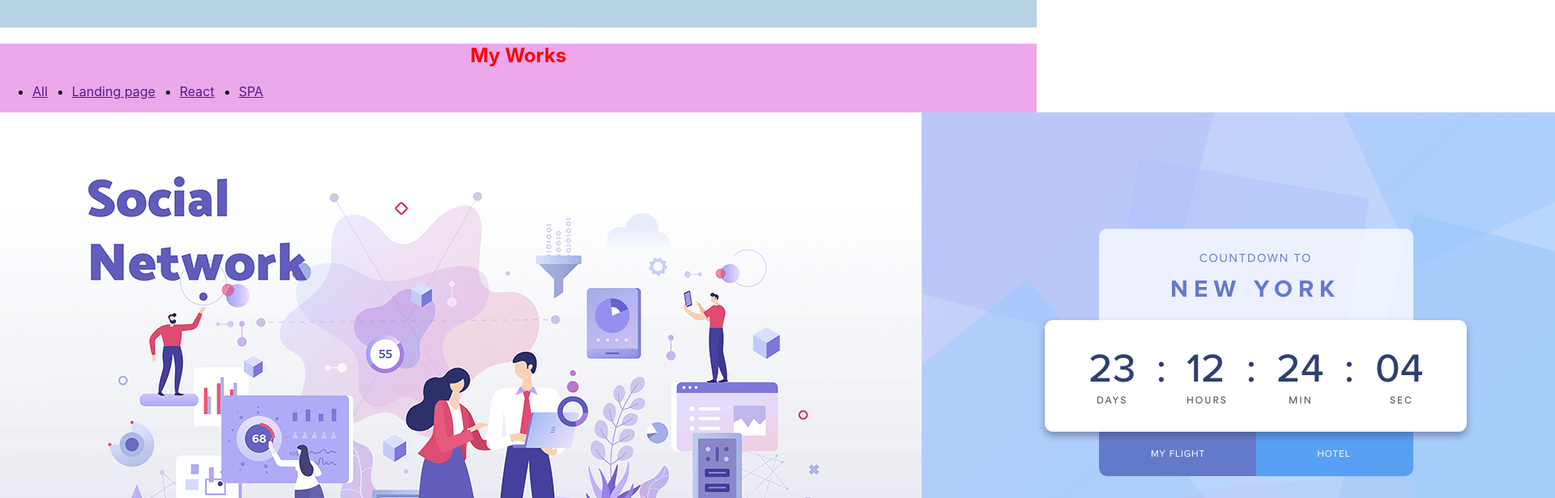
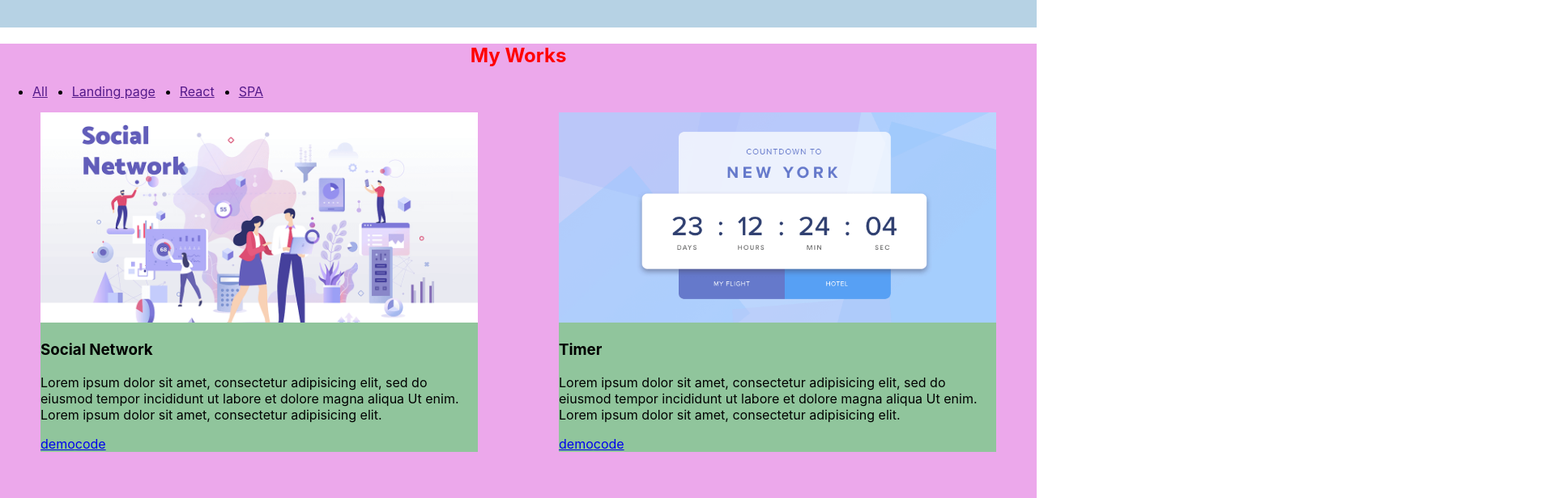
Before and after one commit to pobaranchuk/portfolio-start-project-main, a React app: page / in a window 1280 px wide. Shown: the part 1640-2256 px from the top of the page at 81% size, 1920 px wide, since content can reach past the window. Built offline with nearby package versions, Linux system fonts and the light colour scheme.

Commit message:
Next commit

```diff
--- a/src/layout/sections/works/Works.tsx
+++ b/src/layout/sections/works/Works.tsx
@@ -13,7 +13,7 @@ export const Works = () => {
         <StyledWorks>
             <SectionTitle>My Works</SectionTitle>
             <Menu menuItems={worksItems}/>
-            <FlexWrapper>
+            <FlexWrapper justify={"space-around"}>
                 <Work title={"Social Network"} text={"Lorem ipsum dolor sit amet, consectetur adipisicing elit, sed do eiusmod tempor incididunt ut labore et dolore magna aliqua Ut enim. Lorem ipsum dolor sit amet, consectetur adipisicing elit."} src={socialImg}/>
                 <Work title={"Timer"} text={"Lorem ipsum dolor sit amet, consectetur adipisicing elit, sed do eiusmod tempor incididunt ut labore et dolore magna aliqua Ut enim. Lorem ipsum dolor sit amet, consectetur adipisicing elit."} src={timerlImg}/>
             </FlexWrapper>
--- a/src/layout/sections/works/work/Work.tsx
+++ b/src/layout/sections/works/work/Work.tsx
@@ -15,15 +15,19 @@ export const Work = (props : WorkPropsType) => {
             <Text>{props.text}</Text>
             <Link href={"#"}>demo</Link>
             <Link href={"#"}>code</Link>
-
         </StyledWork>
     );
 };
 
 const StyledWork = styled.div`
   background-color: #90c59c;
+  max-width: 540px;
+  width: 100%;
 `
 const Image = styled.img`
+  width: 100%;
+  height: 260px;
+  object-fit: cover;
 
 `
 const Link = styled.a`
```
